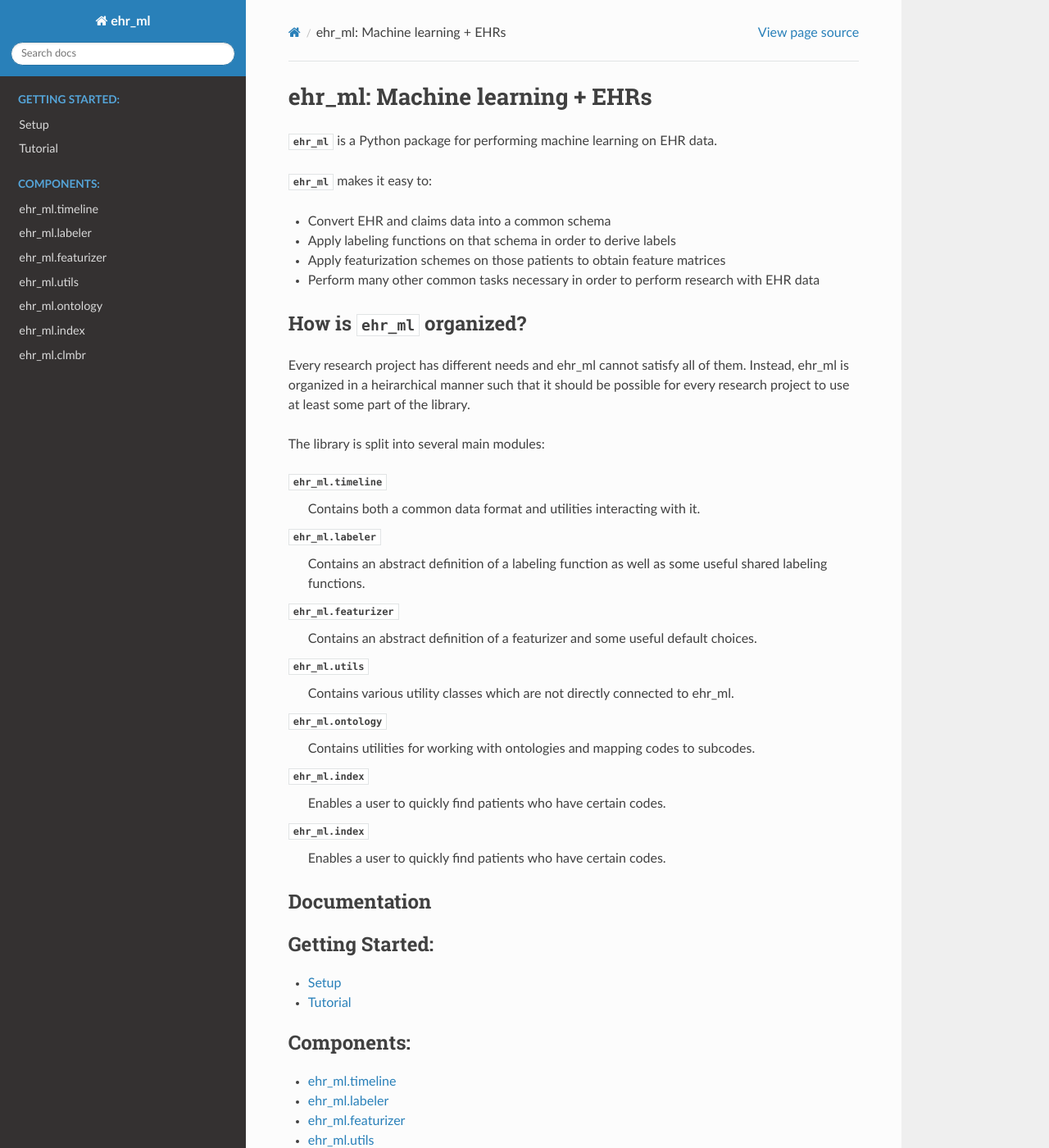
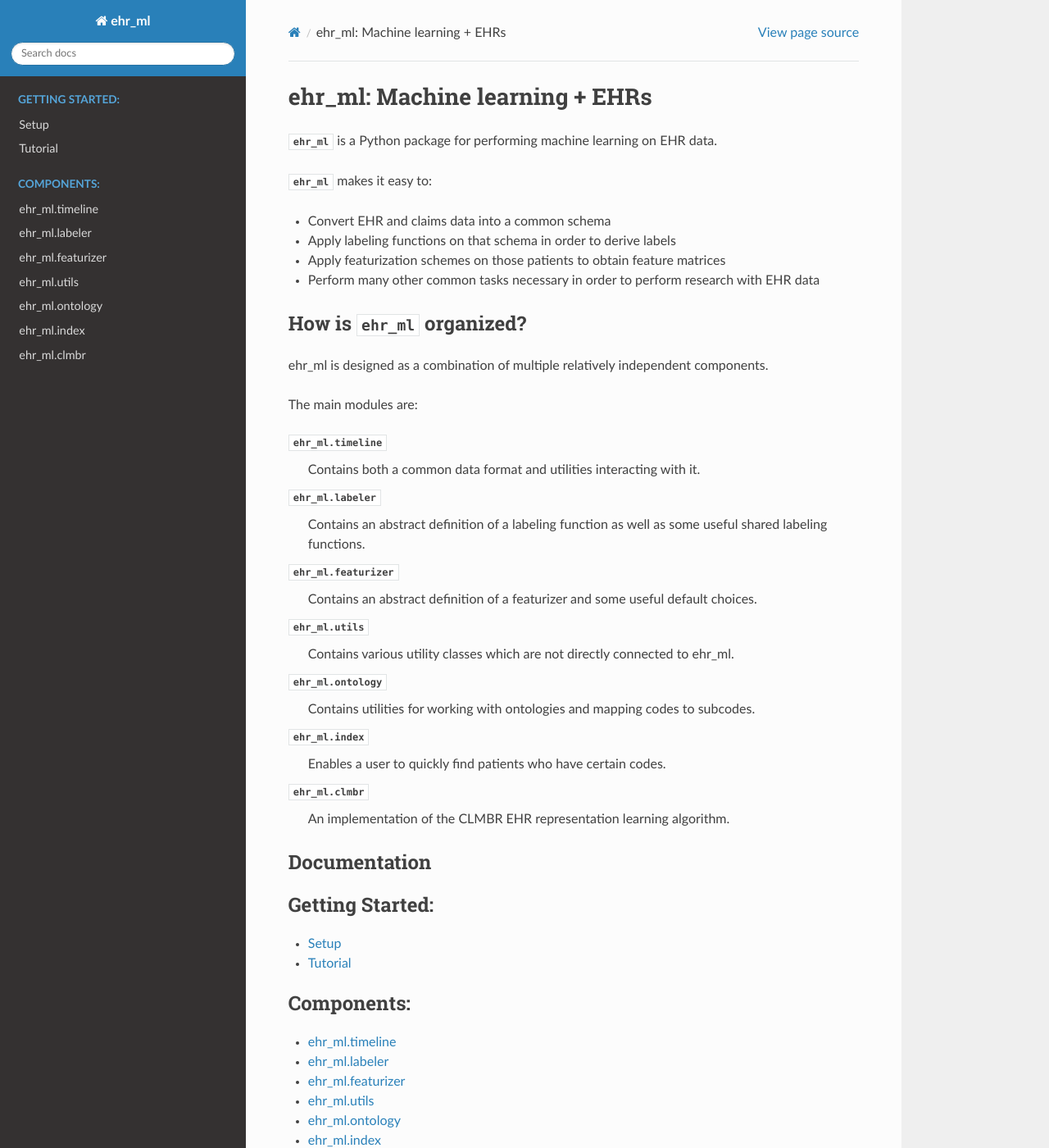
Before and after one commit to som-shahlab/ehr_ml, a Sphinx documentation site: the page built from doc_src/source/index.rst, in a window 1280 px wide and 1400 px high. Shown: the whole window at 82% size. Built offline with Sphinx 7.4.7 and the Read the Docs theme 2.0.0, drawn with Linux system fonts in a browser that asks for light colours.

Commit message:
Update docs

```diff
--- a/doc_src/source/index.rst
+++ b/doc_src/source/index.rst
@@ -19,9 +19,9 @@ ehr_ml: Machine learning + EHRs
 How is :py:mod:`ehr_ml` organized?
 *********************************************
 
-Every research project has different needs and ehr_ml cannot satisfy all of them. Instead, ehr_ml is organized in a heirarchical manner such that it should be possible for every research project to use at least some part of the library.
+ehr_ml is designed as a combination of multiple relatively independent components.
 
-The library is split into several main modules:
+The main modules are:
 
 :py:mod:`ehr_ml.timeline`
     Contains both a common data format and utilities interacting with it.
@@ -35,8 +35,8 @@ The library is split into several main modules:
     Contains utilities for working with ontologies and mapping codes to subcodes.
 :py:mod:`ehr_ml.index`
     Enables a user to quickly find patients who have certain codes.
-:py:mod:`ehr_ml.index`
-    Enables a user to quickly find patients who have certain codes.
+:py:mod:`ehr_ml.clmbr`
+    An implementation of the CLMBR EHR representation learning algorithm.
 
 ****************
 Documentation
--- a/docs/index.html
+++ b/docs/index.html
@@ -172,8 +172,8 @@
 </ul>
 <div class="section" id="how-is-ehr-ml-organized">
 <h2>How is <code class="xref py py-mod docutils literal notranslate"><span class="pre">ehr_ml</span></code> organized?<a class="headerlink" href="#how-is-ehr-ml-organized" title="Permalink to this headline">¶</a></h2>
-<p>Every research project has different needs and ehr_ml cannot satisfy all of them. Instead, ehr_ml is organized in a heirarchical manner such that it should be possible for every research project to use at least some part of the library.</p>
-<p>The library is split into several main modules:</p>
+<p>ehr_ml is designed as a combination of multiple relatively independent components.</p>
+<p>The main modules are:</p>
 <dl class="simple">
 <dt><code class="xref py py-mod docutils literal notranslate"><span class="pre">ehr_ml.timeline</span></code></dt><dd><p>Contains both a common data format and utilities interacting with it.</p>
 </dd>
@@ -187,7 +187,7 @@
 </dd>
 <dt><code class="xref py py-mod docutils literal notranslate"><span class="pre">ehr_ml.index</span></code></dt><dd><p>Enables a user to quickly find patients who have certain codes.</p>
 </dd>
-<dt><code class="xref py py-mod docutils literal notranslate"><span class="pre">ehr_ml.index</span></code></dt><dd><p>Enables a user to quickly find patients who have certain codes.</p>
+<dt><code class="xref py py-mod docutils literal notranslate"><span class="pre">ehr_ml.clmbr</span></code></dt><dd><p>An implementation of the CLMBR EHR representation learning algorithm.</p>
 </dd>
 </dl>
 </div>
```
Also changed, not shown: README.md (+7 -5 lines), docs/_sources/index.rst.txt (+4 -4 lines), docs/searchindex.js.
